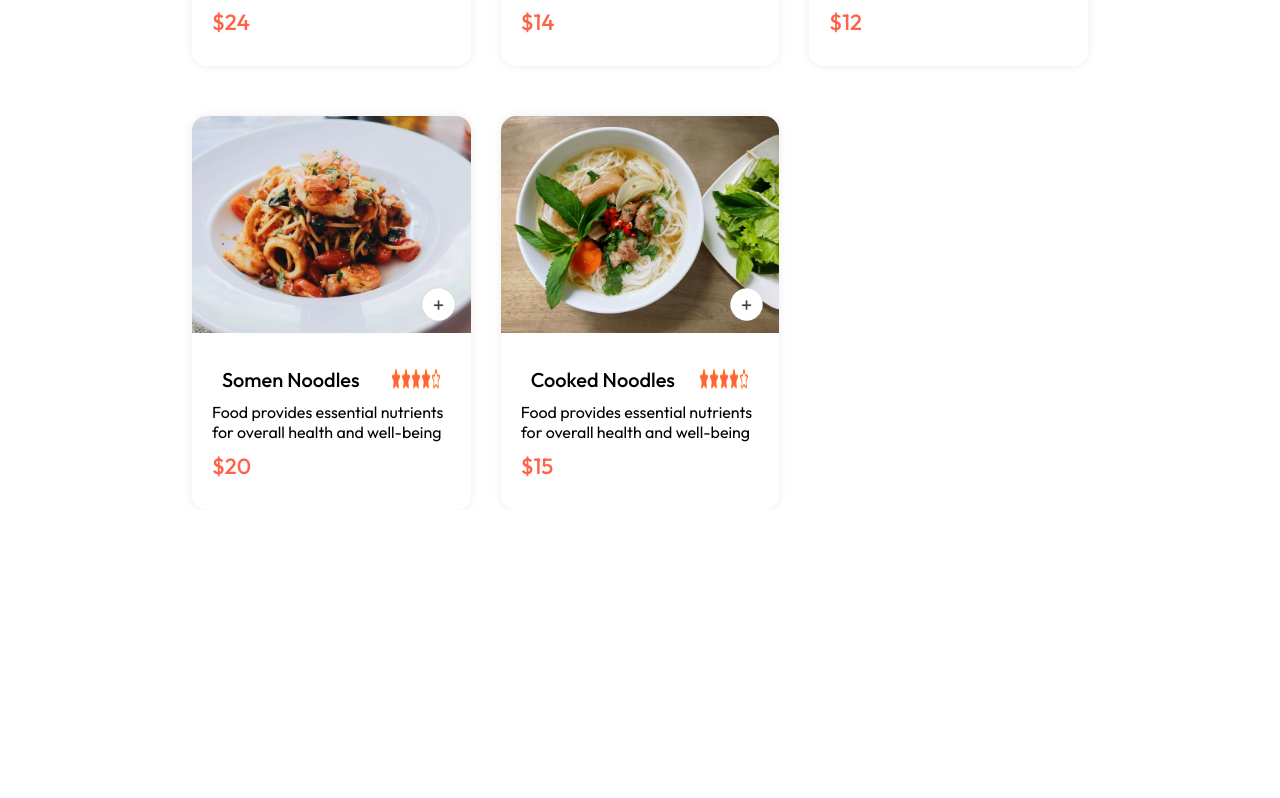
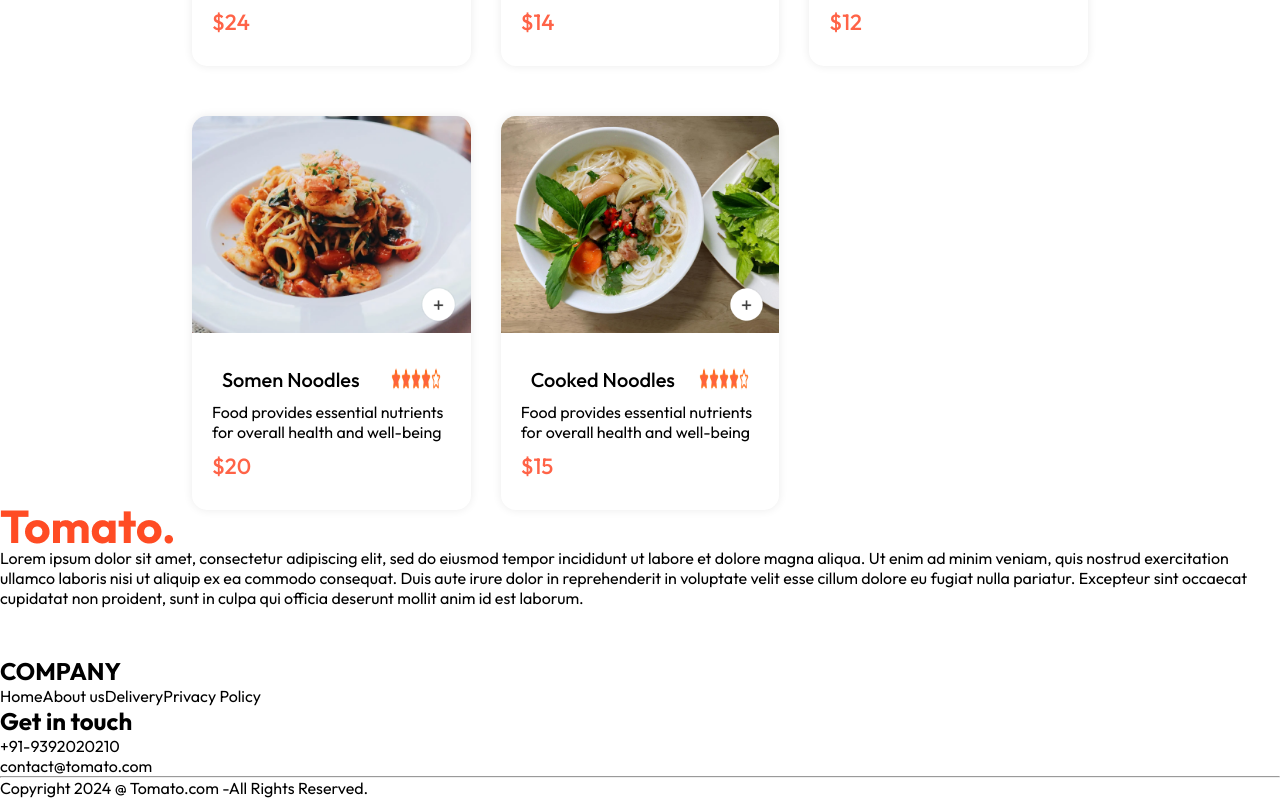
Before and after one commit to sakshamXcode/Swadishtha, a React (Vite) app in the folder frontend/: page / in a window 1280 px wide. Shown: the part 5388-6186 px from the top of the page. Before the commit the page ends 5898 px from the top, so only its background shows below. Built offline with nearby package versions, Linux system fonts and the light colour scheme.

Commit message:
New files commmit

```diff
--- a/frontend/src/App.jsx
+++ b/frontend/src/App.jsx
@@ -3,17 +3,22 @@ import Navbar from './components/Navbar/Navbar'
 import Home from './pages/Home/Home'
 import Cart from './pages/Cart/Cart'
 import PlaceOrder from './pages/PlaceOrder/PlaceOrder'
+import Footer from './components/Footer/Footer'
 
 const App = () => {
   return (
+    <>
     <div className='app'>
       <Navbar/>
-      { <Routes>
+       <Routes>
         <Route path='/' element={<Home/>}/>
         <Route path='/cart' element={<Cart/>}/>
         <Route path='/order' element={<PlaceOrder/>}/>
-      </Routes> }
+      </Routes>
           </div>
+          <Footer/>
+    </>
+
   )
 }
 
--- a/frontend/src/Context/StoreContext.jsx
+++ b/frontend/src/Context/StoreContext.jsx
@@ -1,19 +1,46 @@
-import { createContext } from "react";
+import { createContext, useEffect, useState } from "react";
 import { food_list } from "../assets/assets";
 import PropTypes from "prop-types";
 
-// Create a Context
 export const StoreContext = createContext(null);
 
 const StoreContextProvider = (props) => {
+
+const [cartItems,setCartItems]=useState({});
+
+const addToCart=(itemId)=>{
+if(!cartItems[itemId])
+{
+    setCartItems((prev)=>({...prev,[itemId]:1}))
+}
+else{
+    setCartItems((prev)=>({...prev,[itemId]:prev[itemId]+1}))
+}
+}
+const removeFromCart=(itemId)=>
+{
+    setCartItems((prev)=>({...prev,[itemId]:prev[itemId]-1}))
+}
+
+useEffect(()=>{
+console.log(cartItems)
+},[cartItems])
+
   const contextValue = {
-      food_list
+      food_list,
+      cartItems,
+      setCartItems,
+      addToCart,
+      removeFromCart,
   };
   return (
     <StoreContext.Provider value={contextValue}>
       {props.children}
     </StoreContext.Provider>
   );
+
+
+
 };
 StoreContextProvider.propTypes = {
     children: PropTypes.node.isRequired
--- a/frontend/src/components/FoodDisplay/FoodDisplay.jsx
+++ b/frontend/src/components/FoodDisplay/FoodDisplay.jsx
@@ -2,8 +2,9 @@ import { useContext } from 'react'
 import './FoodDisplay.css'
 import { StoreContext } from '../../Context/StoreContext'
 import FoodItem from '../FoodItem/FoodItem'
+import PropTypes from 'prop-types';
 
-const FoodDisplay = () => {
+const FoodDisplay = ({category}) => {
     const {food_list}=useContext(StoreContext)
   return (
     <div className='food-display' id='food-display'>
@@ -14,16 +15,26 @@ const FoodDisplay = () => {
             {
               food_list.map((item,index)=>
                 {
-                    return<FoodItem key={index}
-                 id={item.id}
-                 name={item.name}
-                  description={item.description}
-                   price={item.price}
-                   image={item.image}
-            />})}
+
+                   if(category==="All" || category===item.category)
+                    {
+                      return<FoodItem key={index}
+                      id={item._id}
+                      name={item.name}
+                      description={item.description}
+                      price={item.price}
+                      image={item.image}
+                      />}
+                    }
+                    )}
         </div>
     </div>
   )
 }
 
 export default FoodDisplay
+
+FoodDisplay.propTypes = {
+  id: PropTypes.string.isRequired,
+  name: PropTypes.string.isRequired
+};
--- a/frontend/src/components/FoodItem/FoodItem.jsx
+++ b/frontend/src/components/FoodItem/FoodItem.jsx
@@ -1,47 +1,59 @@
-import { useState } from 'react';
-import { assets } from '../../assets/assets'
-import './FoodItem.css'
+import { useContext } from 'react';
+import { assets } from '../../assets/assets';
+import './FoodItem.css';
 import PropTypes from 'prop-types';
+import { StoreContext } from '../../Context/StoreContext';
 
-const FoodItem = ({name, price, description, image}) => {
-    const [itemCount, setItemCount]=useState(0);
+const FoodItem = ({ id, name, price, description, image }) => {
+    const { cartItems, addToCart, removeFromCart } = useContext(StoreContext);
+    // console.log(typeof(id))
     return (
-    <div className='food-item' >
-        <div className="food-item-img-container" >
-            <img className='food-item-image' src={image} alt='' />
+        <div className='food-item'>
+            <div className="food-item-img-container">
+                <img className='food-item-image' src={image} alt={name} />
                 {
-        !itemCount? <img className='add'
-        onClick={()=>setItemCount(prev=>prev+1)}
-         src={assets.add_icon_white} alt=''/>
-        :<div className='food-item-counter'>
-<img onClick={()=>setItemCount(prev=>prev-1)} src={assets.remove_icon_red} alt='remove icon' />
-     <p>
-      {itemCount}
-    </p>
-    <img onClick={()=>setItemCount(prev=>prev+1)} src={assets.add_icon_green} alt='add icon' />
+                    !cartItems[id] ?
+                    <img
+                        className='add'
+                        onClick={() => addToCart(id)}
+                        src={assets.add_icon_white}
+                        alt='Add to cart'
+                    />
+                    :
+                    <div className='food-item-counter'>
+                        <img
+                            onClick={() => removeFromCart(id)}
+                            src={assets.remove_icon_red}
+                            alt='Remove from cart'
+                        />
+                        <p>{cartItems[id]}</p>
+                        <img
+                            onClick={() => addToCart(id)}
+                            src={assets.add_icon_green}
+                            alt='Add to cart'
+                        />
                     </div>
                 }
-
-
             </div>
 
             <div className="food-item-info">
                 <div className="food-item-name-rating">
                     <p>{name}</p>
-                <img src={assets.rating_starts} alt='' />
+                    <img src={assets.rating_starts} alt='Rating stars' />
                 </div>
                 <p className="food-item-desc">{description}</p>
                 <p className="food-item-price">${price}</p>
             </div>
         </div>
-  )
+    );
 }
+
 FoodItem.propTypes = {
-    //  id: PropTypes.number.isRequired,
+    id: PropTypes.string.isRequired,
     name: PropTypes.string.isRequired,
     price: PropTypes.number.isRequired,
     description: PropTypes.string.isRequired,
     image: PropTypes.string.isRequired
 };
 
-export default FoodItem
+export default FoodItem;
--- /dev/null
+++ b/frontend/src/components/Footer/Footer.jsx
@@ -0,0 +1,41 @@
+import { assets } from '../../assets/assets';
+import './Footer.css';
+const Footer = () => {
+  return (
+    <div id='footer' className='footer'>
+        <div className="footer-content">
+            <div className="footer-content-left">
+                <img src={assets.logo} alt='' />
+                <p>Lorem ipsum dolor sit amet, consectetur adipiscing elit, sed do eiusmod tempor incididunt ut labore et dolore magna aliqua. Ut enim ad minim veniam, quis nostrud exercitation ullamco laboris nisi ut aliquip ex ea commodo consequat. Duis aute irure dolor in reprehenderit in voluptate velit esse cillum dolore eu fugiat nulla pariatur. Excepteur sint occaecat cupidatat non proident, sunt in culpa qui officia deserunt mollit anim id est laborum.</p>
+            </div>
+            <div className="footer-social-icons">
+                <img src={assets.facebook_icon} alt="" />
+                <img src={assets.twitter_icon} alt="" />
+                <img src={assets.linkedin_icon} alt="" />
+            </div>
+            <div className="footer-content-centre">
+                <h2>COMPANY</h2>
+                <ul>
+                    <l>Home</l>
+                    <l>About us</l>
+                    <l>Delivery</l>
+                    <l>Privacy Policy</l>
+                </ul>
+            </div>
+            <div className="footer-content-right">
+                <h2>Get in touch</h2>
+                <ul>
+                    <li>+91-9392020210</li>
+                    <li>contact@tomato.com</li>
+                </ul>
+            </div>
+        </div>
+        <hr/>
+        <p className="footer-copyright">
+          Copyright 2024 @ Tomato.com -All Rights Reserved.
+        </p>
+    </div>
+  )
+}
+
+export default Footer
```
Also changed, not shown: frontend/src/components/Footer/Footer.css (added). Lines whose indentation alone changed are shown as unchanged.
